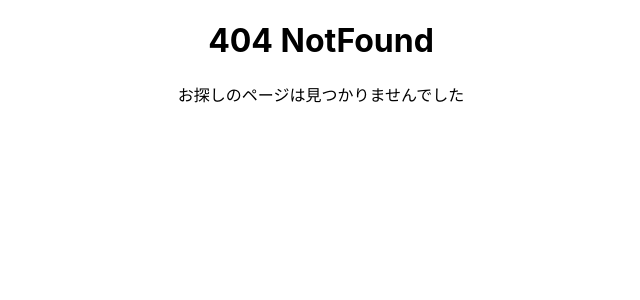
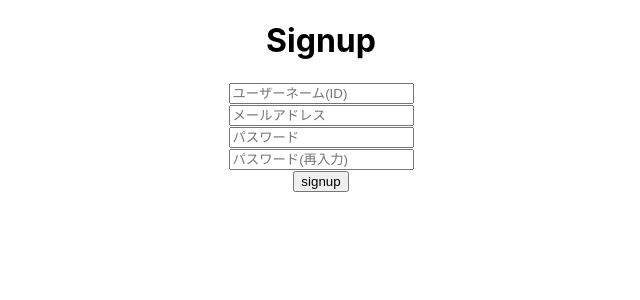
Before and after one commit to ishida-0622/hack-u-2022, a React (Create React App) app: page /signup in a window 1280 px wide. Before the commit this address had no page. Shown: the top 300 px of the page, without its empty margins (319-959 px from the left). Built offline with nearby package versions, Linux system fonts and the light colour scheme; no server answers.

Commit message:
[add]サインアップに関する画面の追加
src\components\template\

```diff
--- /dev/null
+++ b/src/components/template/SignupForm/SignupForm.tsx
@@ -0,0 +1,83 @@
+/** @jsxImportSource @emotion/react */
+import Form from "components/atoms/Form/Form";
+import Input from "components/atoms/Input/Input";
+import Span from "components/atoms/Text/Text";
+import Button from "components/atoms/Button/Button";
+import { css } from "@emotion/react";
+import React from "react";
+
+type SignupFormType = {
+    className?: string;
+    action?: string;
+    buttonText?: string;
+    onSubmit?: (event: React.FormEvent<HTMLFormElement>) => void;
+    usernameOnChange?: (event: React.ChangeEvent<HTMLInputElement>) => void;
+    emailOnChange?: (event: React.ChangeEvent<HTMLInputElement>) => void;
+    passwordOnChange?: (event: React.ChangeEvent<HTMLInputElement>) => void;
+    repasswordOnChange?: (event: React.ChangeEvent<HTMLInputElement>) => void;
+};
+
+const SignupForm = ({
+    className,
+    action,
+    buttonText = "signup",
+    onSubmit,
+    usernameOnChange,
+    emailOnChange,
+    passwordOnChange,
+    repasswordOnChange,
+}: SignupFormType) => {
+    return (
+        <>
+            <Form
+                css={SignupFormStyle}
+                className={className}
+                action={action}
+                onSubmit={onSubmit}
+            >
+                <h1>Signup</h1>
+                <Input
+                    type="text"
+                    name="username"
+                    placeholder="ユーザーネーム(ID)"
+                    required={true}
+                    onChange={usernameOnChange}
+                />
+                <br />
+                <Input
+                    type="email"
+                    name="email"
+                    placeholder="メールアドレス"
+                    required={true}
+                    onChange={emailOnChange}
+                />
+                <br />
+                <Input
+                    type="password"
+                    name="password"
+                    placeholder="パスワード"
+                    required={true}
+                    onChange={passwordOnChange}
+                />
+                <br />
+                <Input
+                    type="password"
+                    name="re-password"
+                    placeholder="パスワード(再入力)"
+                    required={true}
+                    onChange={repasswordOnChange}
+                />
+                <br />
+                <Button type="submit">
+                    <Span text={buttonText}></Span>
+                </Button>
+            </Form>
+        </>
+    );
+};
+
+const SignupFormStyle = css({
+    textAlign: "center",
+});
+
+export default SignupForm;
--- a/src/index.tsx
+++ b/src/index.tsx
@@ -4,6 +4,8 @@ import "./index.css";
 import reportWebVitals from "./reportWebVitals";
 import NotFound from "./pages/NotFound/NotFound";
 import { BrowserRouter, Route, Routes } from "react-router-dom";
+import Signup from "./pages/Signup/Signup";
+import Login from "./pages/Login/Login";
 
 const root = ReactDOM.createRoot(
     document.getElementById("root") as HTMLElement
@@ -12,6 +14,8 @@ root.render(
     <React.StrictMode>
         <BrowserRouter>
             <Routes>
+                <Route path="/login" element={<Login />}></Route>
+                <Route path="/signup" element={<Signup />}></Route>
                 <Route path="*" element={<NotFound />}></Route>
             </Routes>
         </BrowserRouter>
--- /dev/null
+++ b/src/pages/Signup/Signup.tsx
@@ -0,0 +1,81 @@
+import {
+    signInWithEmailAndPassword,
+    User,
+    // AuthErrorCodes,  一旦アラート処理していないので
+    onAuthStateChanged,
+} from "firebase/auth";
+import { auth } from "../../firebase/firebaseConfig";
+import { useEffect, useState } from "react";
+import { Navigate, useNavigate } from "react-router-dom";
+import SignupForm from "components/template/SignupForm/SignupForm";
+
+const Signup = () => {
+    const navigate = useNavigate();
+
+    const [user, setUser] = useState<User | null>(null);
+    useEffect(() => {
+        onAuthStateChanged(auth, (u) => {
+            setUser(u);
+        });
+    }, []);
+
+    const [inputedUsername, setInputedUsername] = useState("");
+    const [inputedEmail, setInputedEmail] = useState("");
+    const [inputedPassword, setInputedPassword] = useState("");
+    const [inputedRepassword, setInputedRepassword] = useState("");
+
+    const handlerChangeUsername = (event: React.ChangeEvent<HTMLInputElement>) => {
+        setInputedUsername(event.target.value);
+    };
+
+    const handlerChangeEmail = (event: React.ChangeEvent<HTMLInputElement>) => {
+        setInputedEmail(event.target.value);
+    };
+
+    const handlerChangePassword = (event: React.ChangeEvent<HTMLInputElement>) => {
+        setInputedPassword(event.target.value);
+    };
+
+    const handlerChangeRepassword = (event: React.ChangeEvent<HTMLInputElement>) => {
+        setInputedRepassword(event.target.value);
+    };
+
+    const handlerSubmitForm = (event: React.FormEvent<HTMLFormElement>) => {
+        event.preventDefault();
+        if(inputedPassword !== inputedRepassword) {
+            alert("パスワードが一致しません");
+        } else {
+            signup(inputedUsername, inputedEmail, inputedPassword);
+        }
+    };
+
+    const signup = (username: string, email: string, pass: string) => {
+        console.log(username);  //エラー吐かないように変数を使用
+        signInWithEmailAndPassword(auth, email, pass)   //ここでサインアップ処理
+            .then(() => {
+                navigate("/");
+            })
+            .catch((e) => {
+                const errorCode: string = e.code;
+                alert(errorCode);
+            });
+    };
+
+    return (
+        <>
+            {user ? (
+                <Navigate to={"/"}></Navigate>
+            ) : (
+                <SignupForm
+                    onSubmit={(e) => handlerSubmitForm(e)}
+                    usernameOnChange={(e) => handlerChangeUsername(e)}
+                    emailOnChange={(e) => handlerChangeEmail(e)}
+                    passwordOnChange={(e) => handlerChangePassword(e)}
+                    repasswordOnChange={(e) => handlerChangeRepassword(e)}
+                />
+            )}
+        </>
+    );
+}
+
+export default Signup;
```
